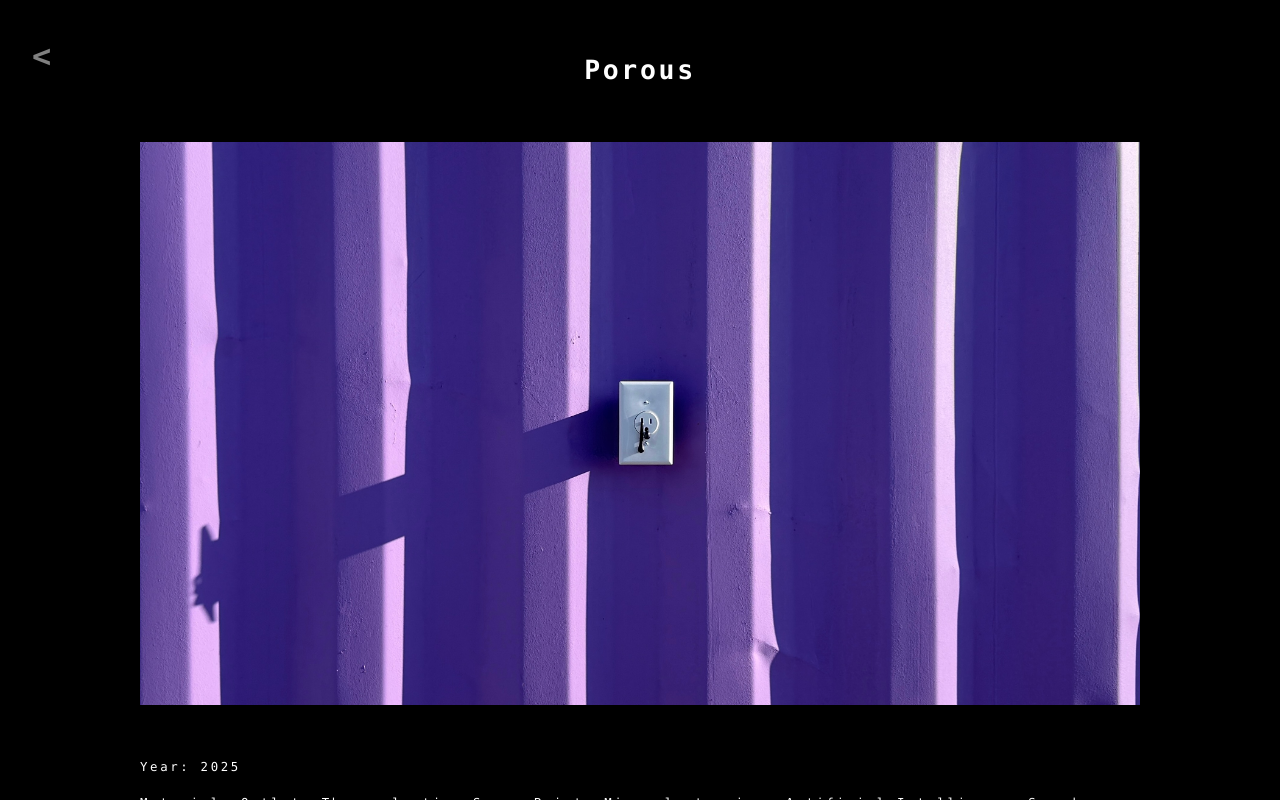
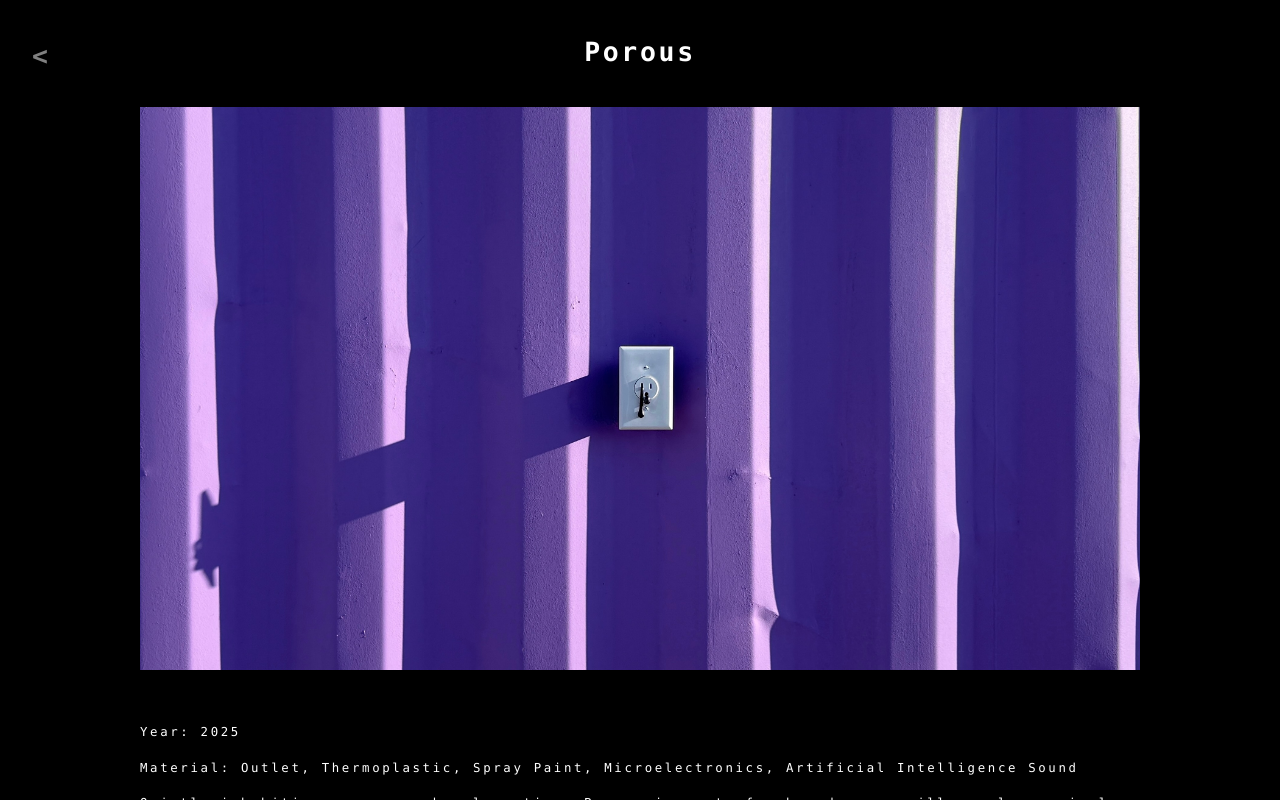
Before and after one commit to joeyverbeke/website, a Next.js app: page /pieces/porous in a window 1280 px wide. Built offline with nearby package versions, Linux system fonts and the light colour scheme.

Commit message:
button position fix

```diff
--- a/src/app/pieces/porous/page.module.css
+++ b/src/app/pieces/porous/page.module.css
@@ -14,13 +14,6 @@
 .content {
   max-width: 1000px;
   margin: 0 auto;
-}
-
-.headerRow {
-  display: grid;
-  grid-template-columns: 1fr auto 1fr;
-  align-items: center;
-  padding: 1em;
 }
 
 .title {
--- a/src/app/pieces/porous/page.tsx
+++ b/src/app/pieces/porous/page.tsx
@@ -11,12 +11,10 @@ export default function PorousPage() {
 
   return (
     <div className={styles.container}>
+      <HomeButton/>
+      <div className={styles.content}>
 
-      <div className={styles.content}>
-        <div className={styles.headerRow}>
-        <HomeButton />
         <h1 className={styles.title}>Porous</h1>
-        </div>
 
         <div>
         <img
--- a/src/components/HomeButton.module.css
+++ b/src/components/HomeButton.module.css
@@ -2,20 +2,20 @@
   opacity: 0.5;
   color: rgb(255, 255, 255);
   border-radius: 0px;
-  font-weight: 600;
-  font-size: 2rem;
-  text-decoration: none;
+  font-size: 1.5em;
+  font-weight: 800;
   transition: opacity 0.1s ease-in-out;
   background: black;
-  position: absolute;
-  top: 2rem;
+  position: fixed;
   left: 2rem;
   padding: 0;
   z-index: 10;
   display: flex;
   align-items: center;
-  height: 1.5em; /* Match the title's line height */
+  justify-content: center;
+  line-height: 3rem;
 }
+
 
 .button:active {
   opacity: 0.5;
```
